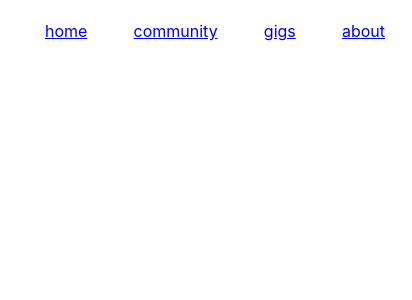
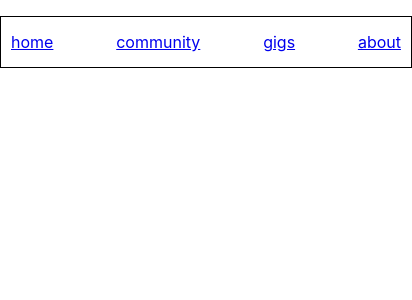
Before and after one commit to natashab161/phase-2-final-project, a React (Create React App) app: page /About in a window 390 px wide. Shown: the top 300 px of the page, 412 px wide, since content can reach past the window. Built offline with nearby package versions, Linux system fonts and the light colour scheme.

Commit message:
minor updates

```diff
--- a/src/App.css
+++ b/src/App.css
@@ -4,10 +4,27 @@
 
 .navBar {
   list-style-type: none; /* Removes the bullet point */
+  justify-content: space-between; /*equal spacing between each <li> element */
+  align-items: center;
+  padding: .1px;
   display: flex;
-  justify-content: space-between; /*equal spacing between each <li> element */
+  padding: 10px;
+  border: 1px solid black;
+  width: 100%;
 }
 
+
 .navBar li {
-  margin: 5px; /*adds spacing between each <li> element */
+  margin: 0 5px;
 }
+
+@media screen and (max-width: 768px) {
+  .navBar {
+    flex-direction: row;
+    align-items: flex-start;
+  }
+
+  .navBar li {
+    margin: 5px 0;
+  }
+}
```
